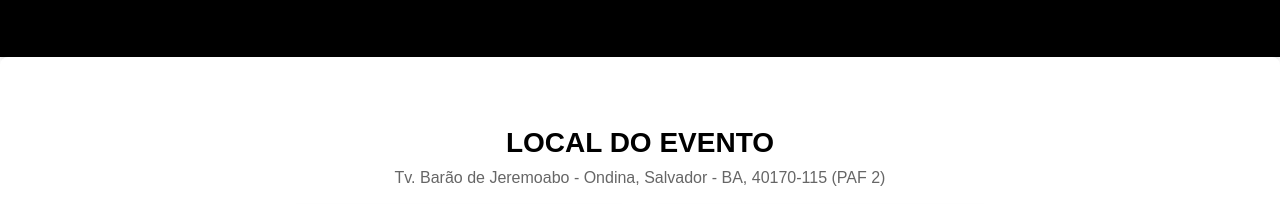
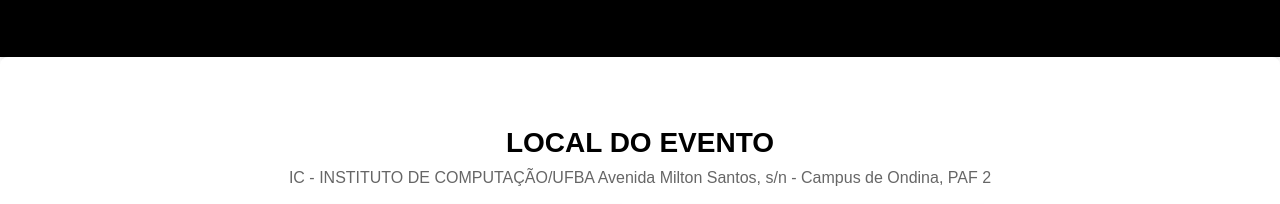
Before and after one commit to gustavojorge/maratona_subregional, a plain HTML site: page index.html in a window 1280 px wide. Shown: the part 731-935 px from the top of the page. Drawn offline with Linux system fonts and the light colour scheme; grey boxes are pictures that could not be loaded.

Commit message:
change address

```diff
--- a/index.html
+++ b/index.html
@@ -34,7 +34,7 @@
 
     <section class="event-location">
         <h2>LOCAL DO EVENTO</h2>
-        <p>Tv. Barão de Jeremoabo - Ondina, Salvador - BA, 40170-115 (PAF 2)</p>
+        <p>IC - INSTITUTO DE COMPUTAÇÃO/UFBA Avenida Milton Santos, s/n - Campus de Ondina, PAF 2</p>
 
         <div class="location-content">
             <img src="PAF2.jpg"
```
